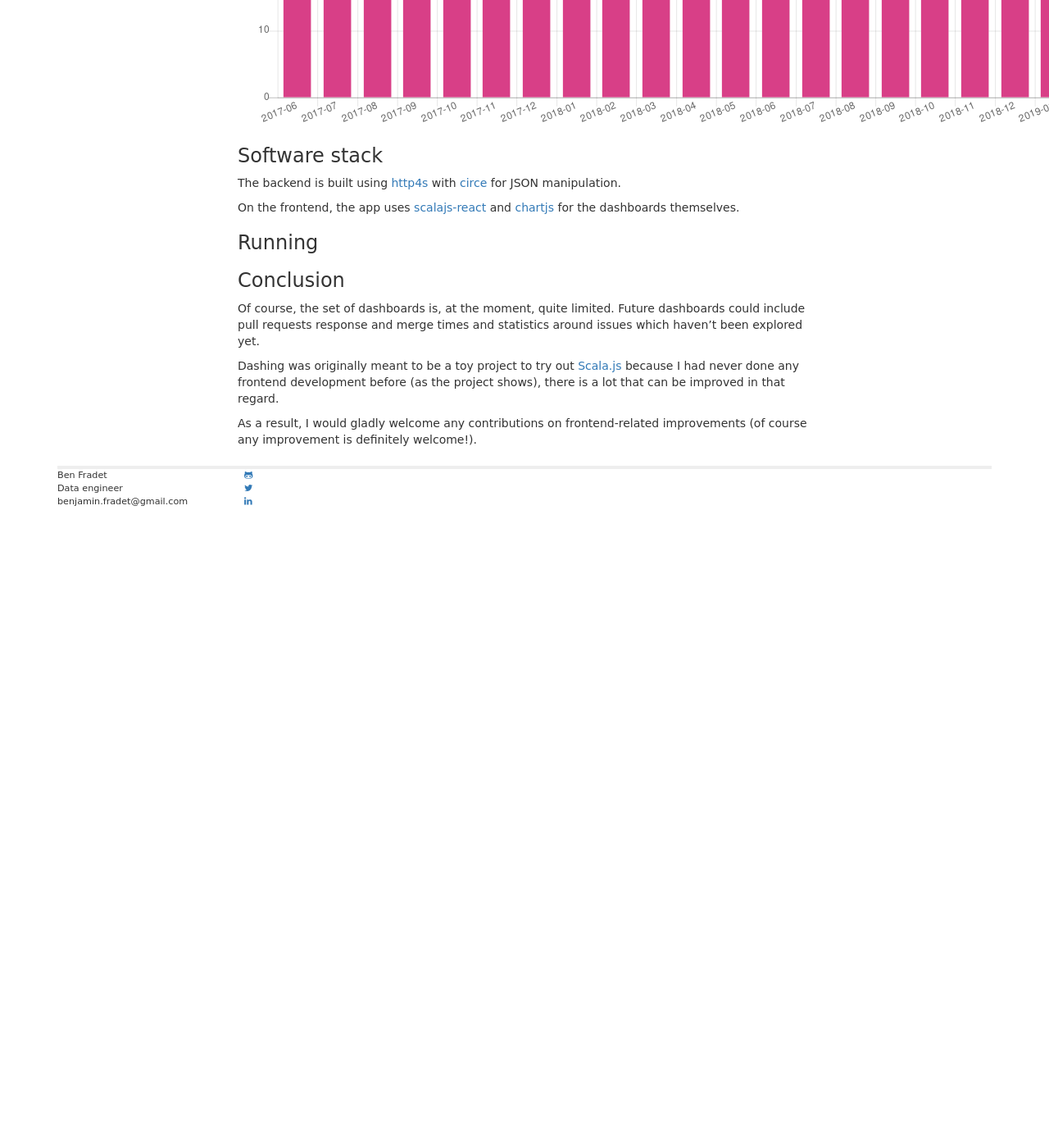
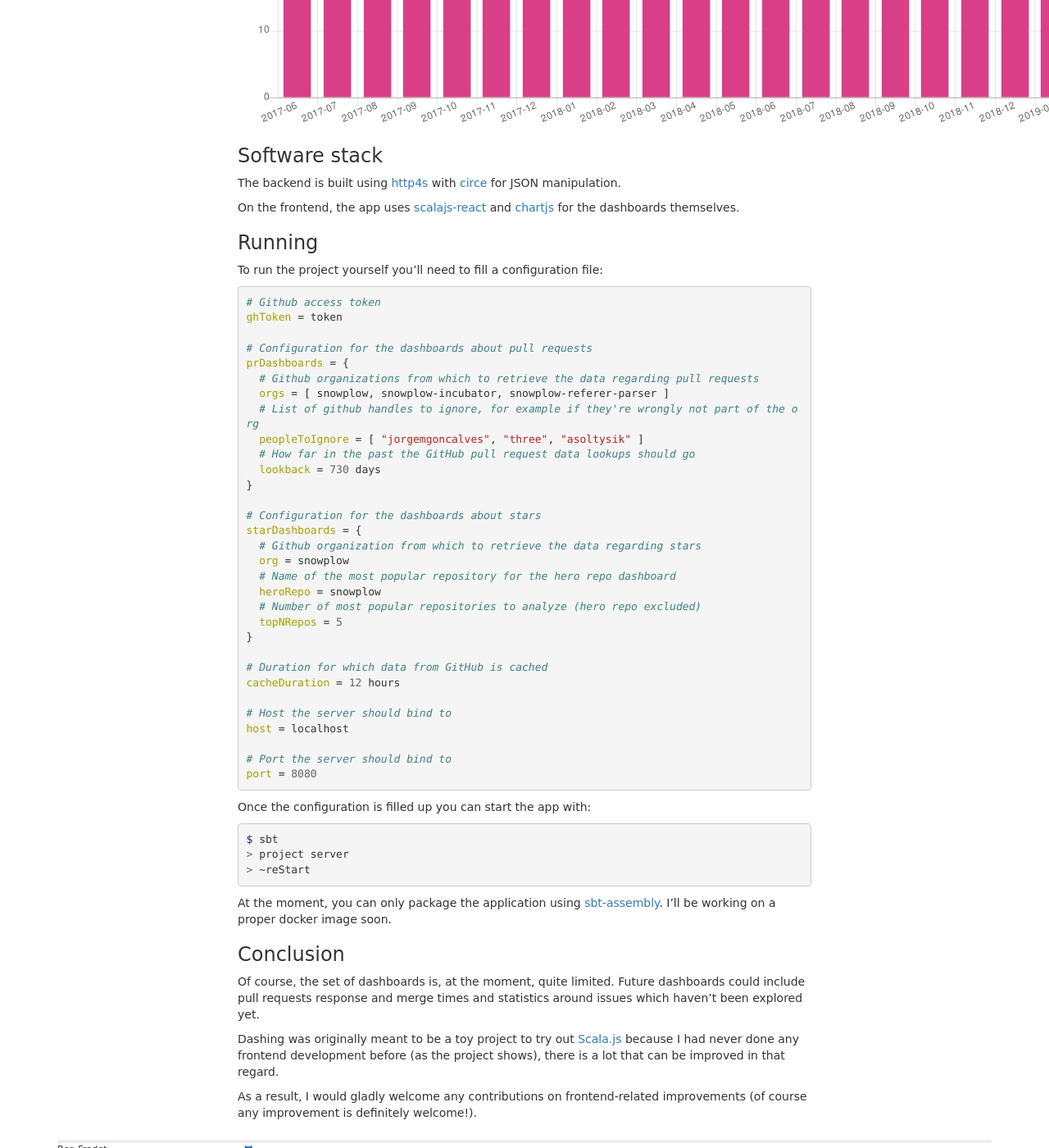
Before and after one commit to BenFradet/benfradet.github.io, a Jekyll site: the page built from _posts/2019-05-30-oss-orgs-monitoring.md, in a window 1280 px wide and 1400 px high, scrolled down 3674 px. Shown: the whole window at 82% size. Built offline with Jekyll 4.4.1, drawn with Linux system fonts in a browser that asks for light colours; nearby versions of some CDN libraries; comment, search, counter and statistics services are not loaded; before the commit the page ends 4304 px from its top, so only the background shows below that.

Commit message:
Add 'Running' section

```diff
--- a/_posts/2019-05-30-oss-orgs-monitoring.md
+++ b/_posts/2019-05-30-oss-orgs-monitoring.md
@@ -55,6 +55,53 @@ On the frontend, the app uses [scalajs-react](https://github.com/japgolly/scalaj
 
 ### Running
 
+To run the project yourself you'll need to fill a configuration file:
+
+{% highlight hocon %}
+# Github access token
+ghToken = token
+
+# Configuration for the dashboards about pull requests
+prDashboards = {
+  # Github organizations from which to retrieve the data regarding pull requests
+  orgs = [ snowplow, snowplow-incubator, snowplow-referer-parser ]
+  # List of github handles to ignore, for example if they're wrongly not part of the org
+  peopleToIgnore = [ "jorgemgoncalves", "three", "asoltysik" ]
+  # How far in the past the GitHub pull request data lookups should go
+  lookback = 730 days
+}
+
+# Configuration for the dashboards about stars
+starDashboards = {
+  # Github organization from which to retrieve the data regarding stars
+  org = snowplow
+  # Name of the most popular repository for the hero repo dashboard
+  heroRepo = snowplow
+  # Number of most popular repositories to analyze (hero repo excluded)
+  topNRepos = 5
+}
+
+# Duration for which data from GitHub is cached
+cacheDuration = 12 hours
+
+# Host the server should bind to
+host = localhost
+
+# Port the server should bind to
+port = 8080
+{% endhighlight %}
+
+Once the configuration is filled up you can start the app with:
+
+{% highlight bash %}
+$ sbt
+> project server
+> ~reStart
+{% endhighlight %}
+
+At the moment, you can only package the application using [sbt-assembly](https://github.com/sbt/sbt-assembly).
+I'll be working on a proper docker image soon.
+
 ### Conclusion
 
 Of course, the set of dashboards is, at the moment, quite limited. Future dashboards
```
